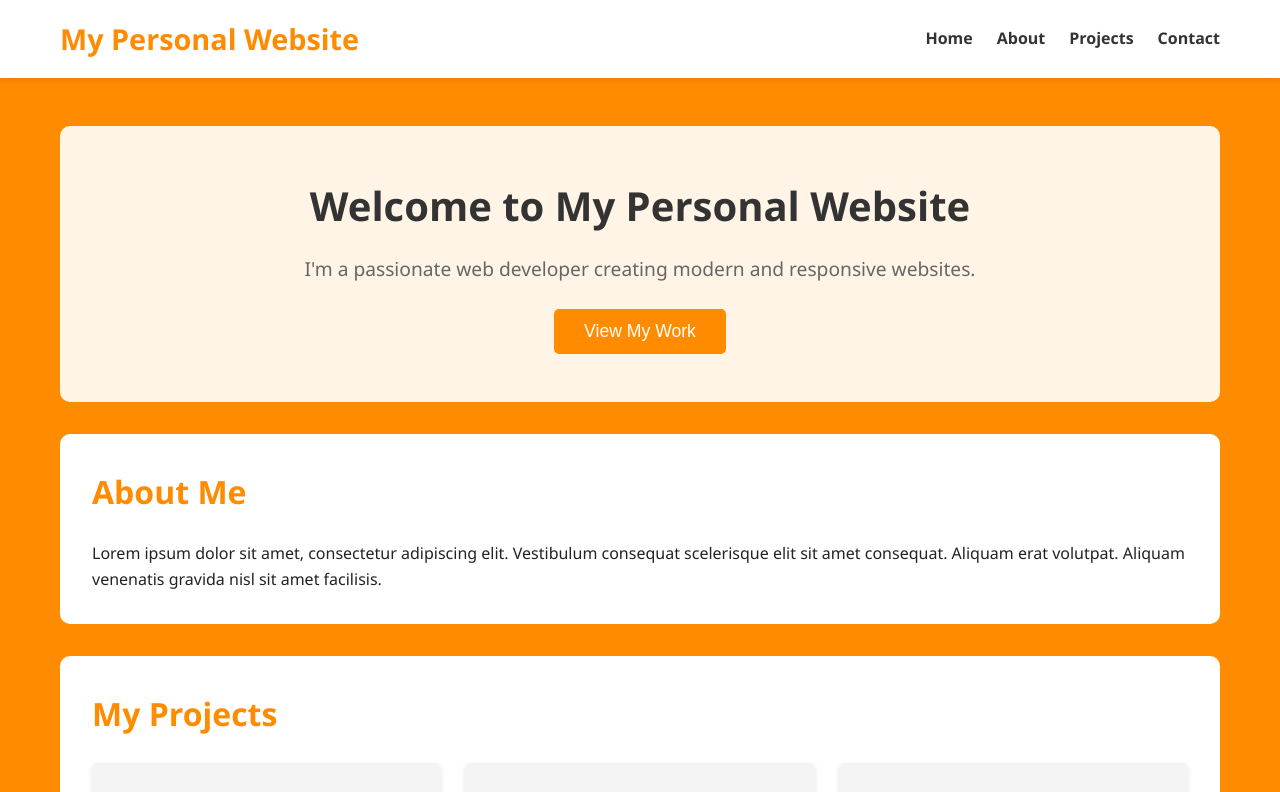
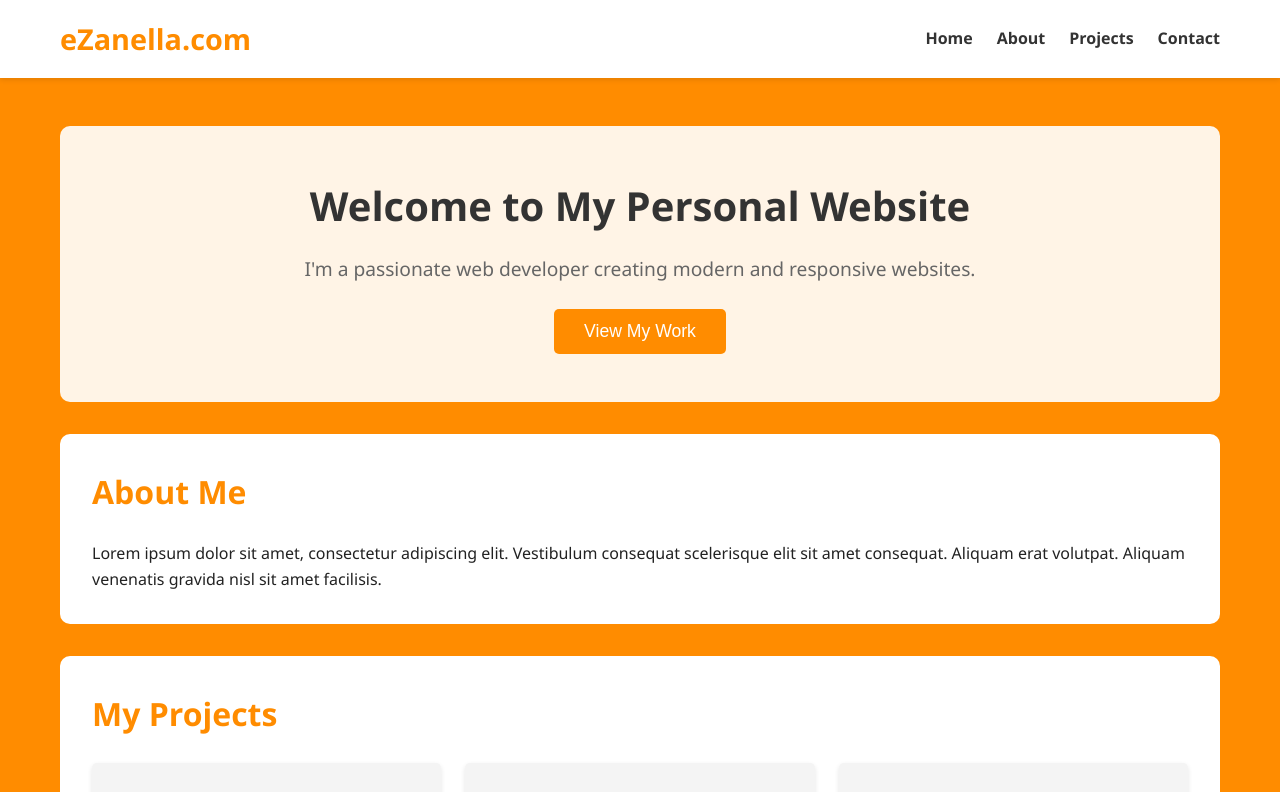
Before and after one commit to SequoiaB/ezanella_dot_com, a React (Create React App) app: page / in a window 1280 px wide. Shown: the top 792 px of the page. Built offline with nearby package versions, Linux system fonts and the light colour scheme.

Commit message:
eZanella.com

```diff
--- a/src/components/Header.js
+++ b/src/components/Header.js
@@ -5,7 +5,7 @@ function Header() {
   return (
     <header className="header">
       <div className="container">
-        <h1 className="logo">My Personal Website</h1>
+        <h1 className="logo">eZanella.com</h1>
         <nav className="nav">
           <ul>
             <li><a href="#home">Home</a></li>
```
